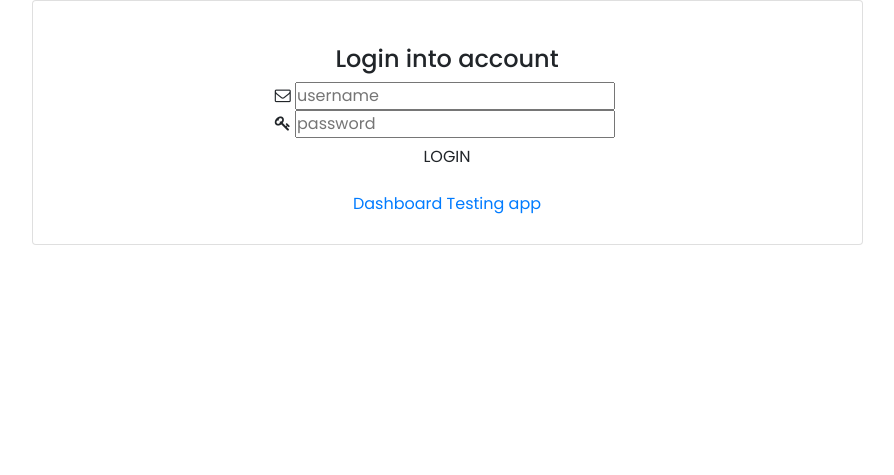
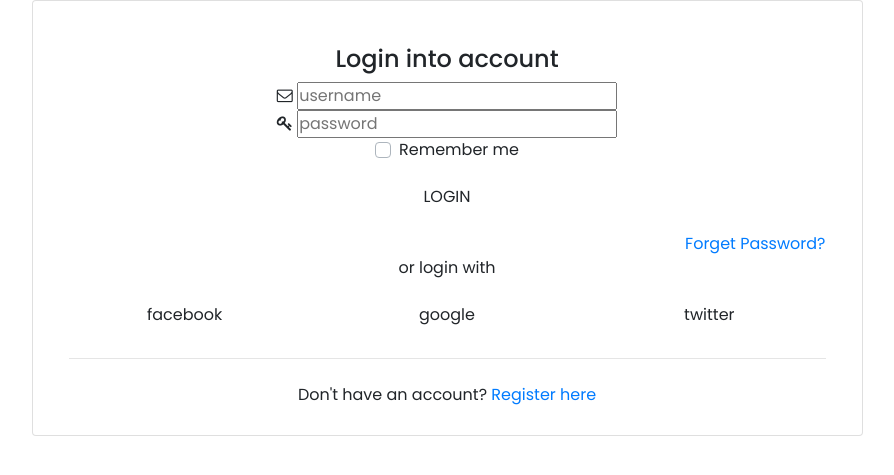
Before and after one commit to Arykelic/FYP-Project, a PHP site: page /WebApp/index.php in a window 1280 px wide. Shown: the top 475 px of the page, without its empty margins (193-1087 px from the left). Run offline with PHP 8.4, Linux system fonts and the light colour scheme; data that the repository does not hold is empty.

Commit message:
testing push

```diff
--- a/WebApp/index.php
+++ b/WebApp/index.php
@@ -122,26 +122,22 @@
             <h4 class="title text-center mt-4">
               Login into account
             </h4>
-            <form action="<?php echo htmlspecialchars($_SERVER["PHP_SELF"]); ?>" method="post" class="form-box px-3">
-
-              <div class="form-input <?php echo (!empty($username_err)) ? 'has-error' : ''; ?>">
+            <form class="form-box px-3">
+              <div class="form-input">
                 <span><i class="fa fa-envelope-o"></i></span>
-                <input type="text" name="username" placeholder="username" tabindex="10" value="<?php echo $username; ?>" required>
-                <label class="error"><?php echo $username_err; ?></label>
+                <input type="username" name="" placeholder="username" tabindex="10" required>
               </div>
-
-              <div class="form-input <?php echo (!empty($password_err)) ? 'has-error' : ''; ?>">
+              <div class="form-input">
                 <span><i class="fa fa-key"></i></span>
-                <input type="password" name="password" placeholder="password" required>
-                <label class="error"><?php echo $password_err; ?></label>
+                <input type="password" name="" placeholder="password" required>
               </div>
-<!--               <div class="mb-3">
+              <div class="mb-3">
                 <div class="custom-control custom-checkbox">
                   <input type="checkbox" class="custom-control-input" id="cb1" name="">
                   <label class="custom-control-label" for="cb1">
                     Remember me</label>
                 </div>
-              </div> -->
+              </div>
 
               <div class="mb-3">
                 <button type="submit" class="btn btn-block text-uppercase">
@@ -149,15 +145,43 @@
                 </button>
               </div>
 
+              <div class="text-right">
+                <a href="#" class="forget-link">
+                  Forget Password?
+                </a>
+              </div>
+
+              <div class="text-center mb-3">
+                or login with
+              </div>
+              <div class="row mb-3">
+                <div class="col-4">
+                  <a href="#" class="btn btn-block btn-social btn-facebook">
+                    facebook
+                  </a>
+                </div>
+
+                <div class="col-4">
+                  <a href="#" class="btn btn-block btn-social btn-google">
+                    google
+                  </a>
+                </div>
+
+                <div class="col-4">
+                  <a href="#" class="btn btn-block btn-social btn-twitter">
+                    twitter
+                  </a>
+                </div>
+              </div>
+
+              <hr class="my-4">
+              <div class="text-center mb-2">
+                Don't have an account?
+                <a href="#" class="register-link">
+                  Register here
+                </a>
+              </div>
             </form>
-            <div class="text-center mb-2">
-                <a href="adminhome.php" class="register-link">
-                  Dashboard
-                </a>
-                <a href="app.py" class="register-link">
-                  Testing app
-                </a>
-            </div>
           </div>
         </div>
       </div>
```
